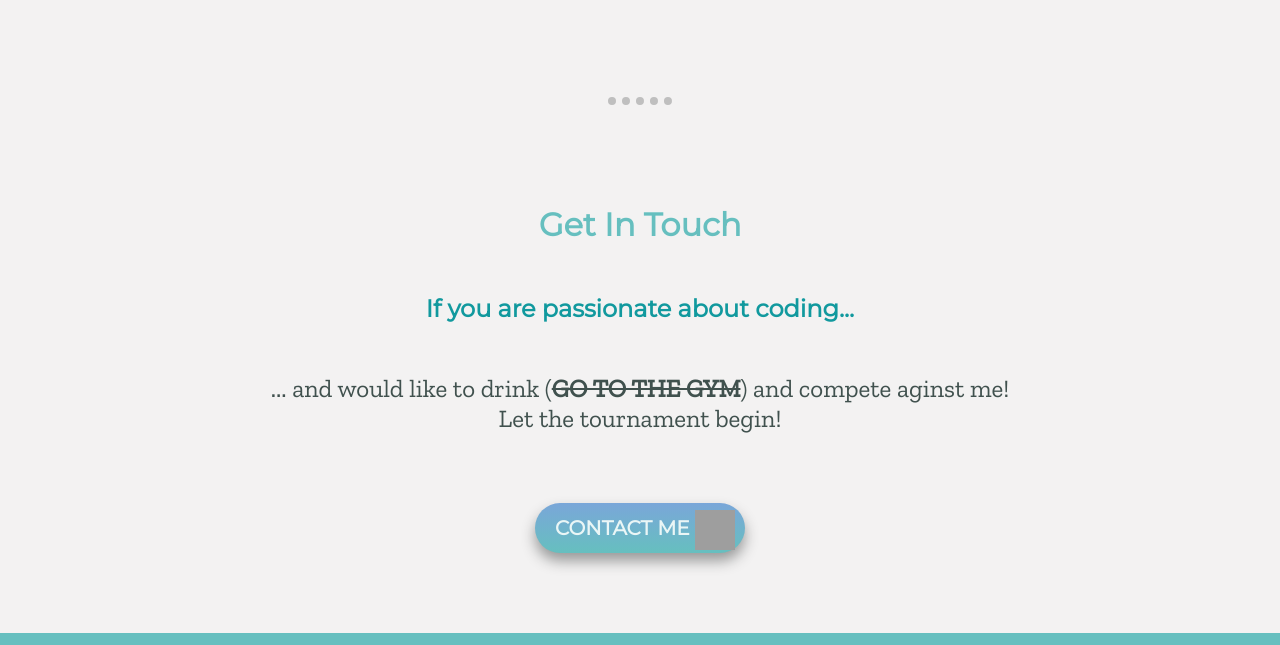
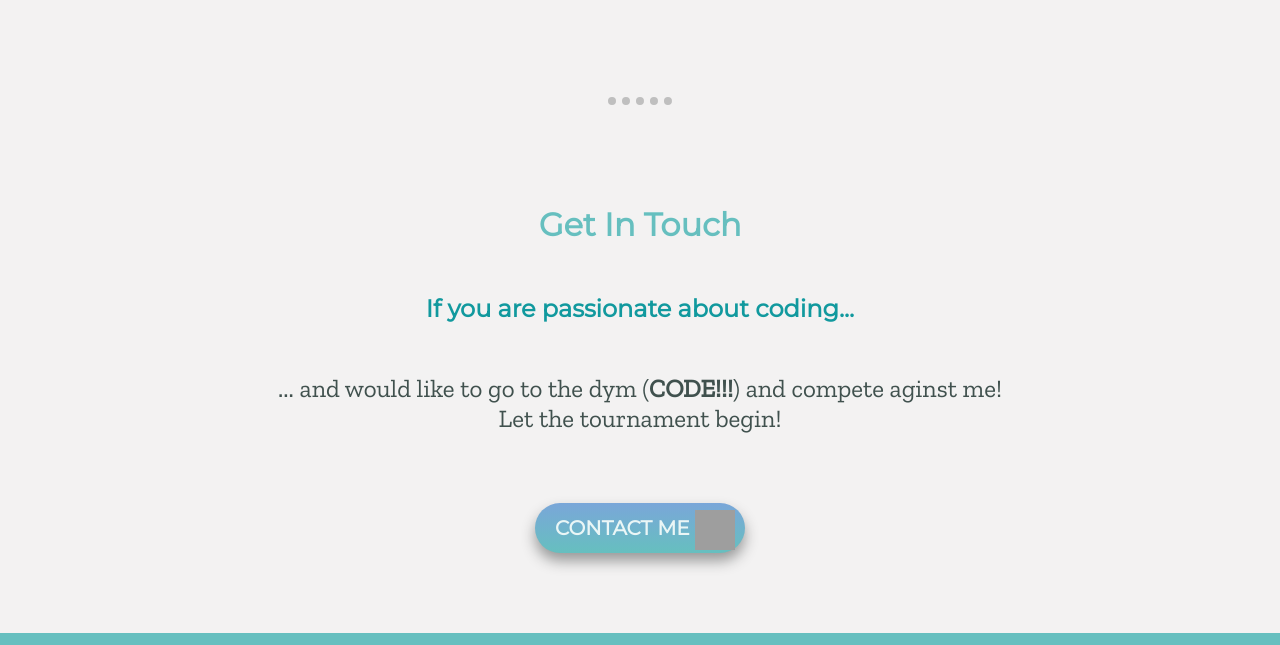
Before and after one commit to akoshmanov/css-cv, a plain HTML site: page index.html in a window 1280 px wide. Shown: the part 2379-3024 px from the top of the page. Drawn offline with nearby package versions, Linux system fonts and the light colour scheme; grey boxes are pictures that could not be loaded.

Commit message:
Update index.html

```diff
--- a/index.html
+++ b/index.html
@@ -58,7 +58,7 @@
   <div class="get-in-touch">
     <h2>Get In Touch</h2>
     <h3 class="if_you_passionate">If you are passionate about coding...</h3>
-    <p class="and_would_like">... and would like to drink (<strong><del>GO TO THE GYM</del></strong>) and compete aginst me!
+    <p class="and_would_like">... and would like to go to the dym (<strong>CODE!!!</strong>) and compete aginst me!
       <br>Let the tournament begin!
     </p>
   </div>
```
